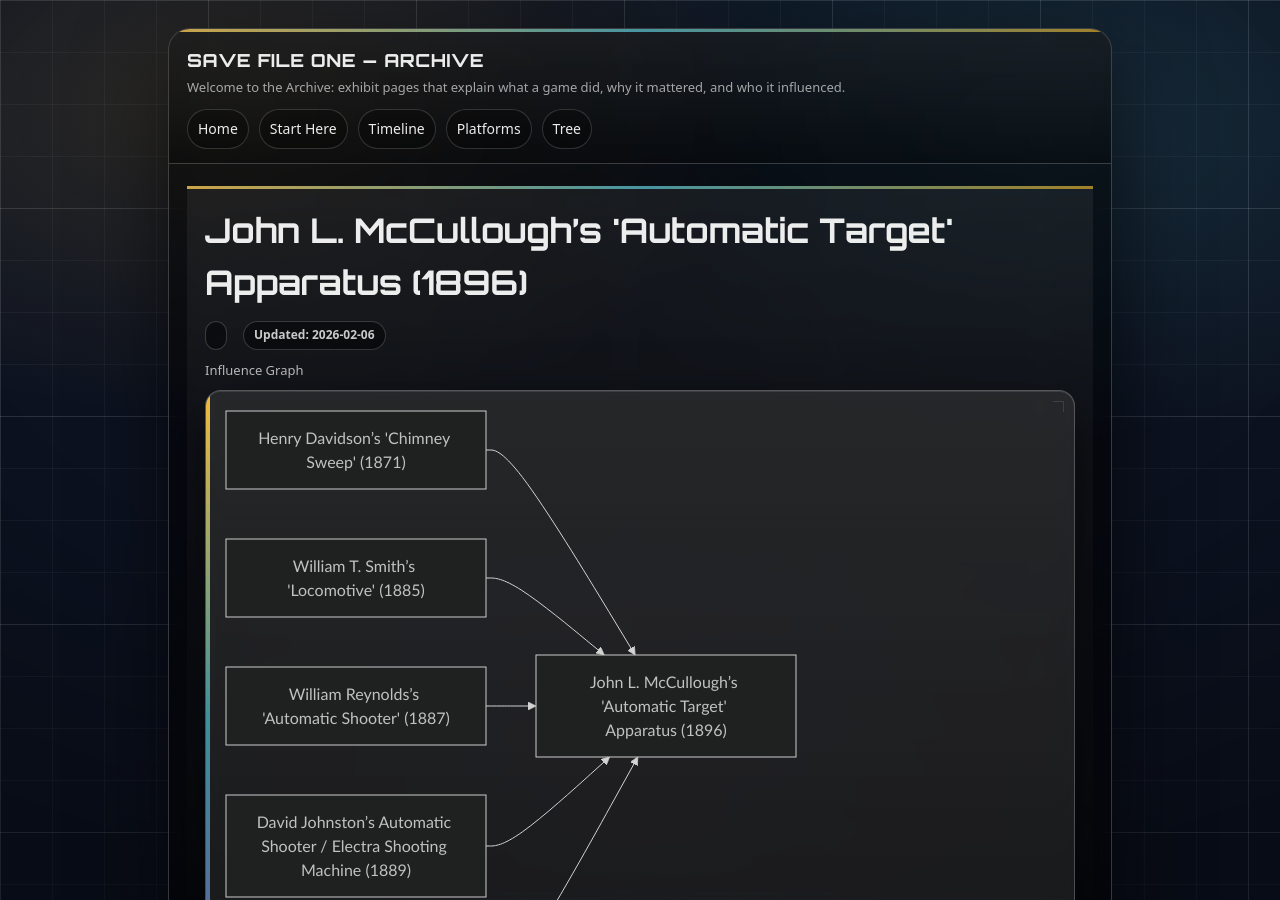
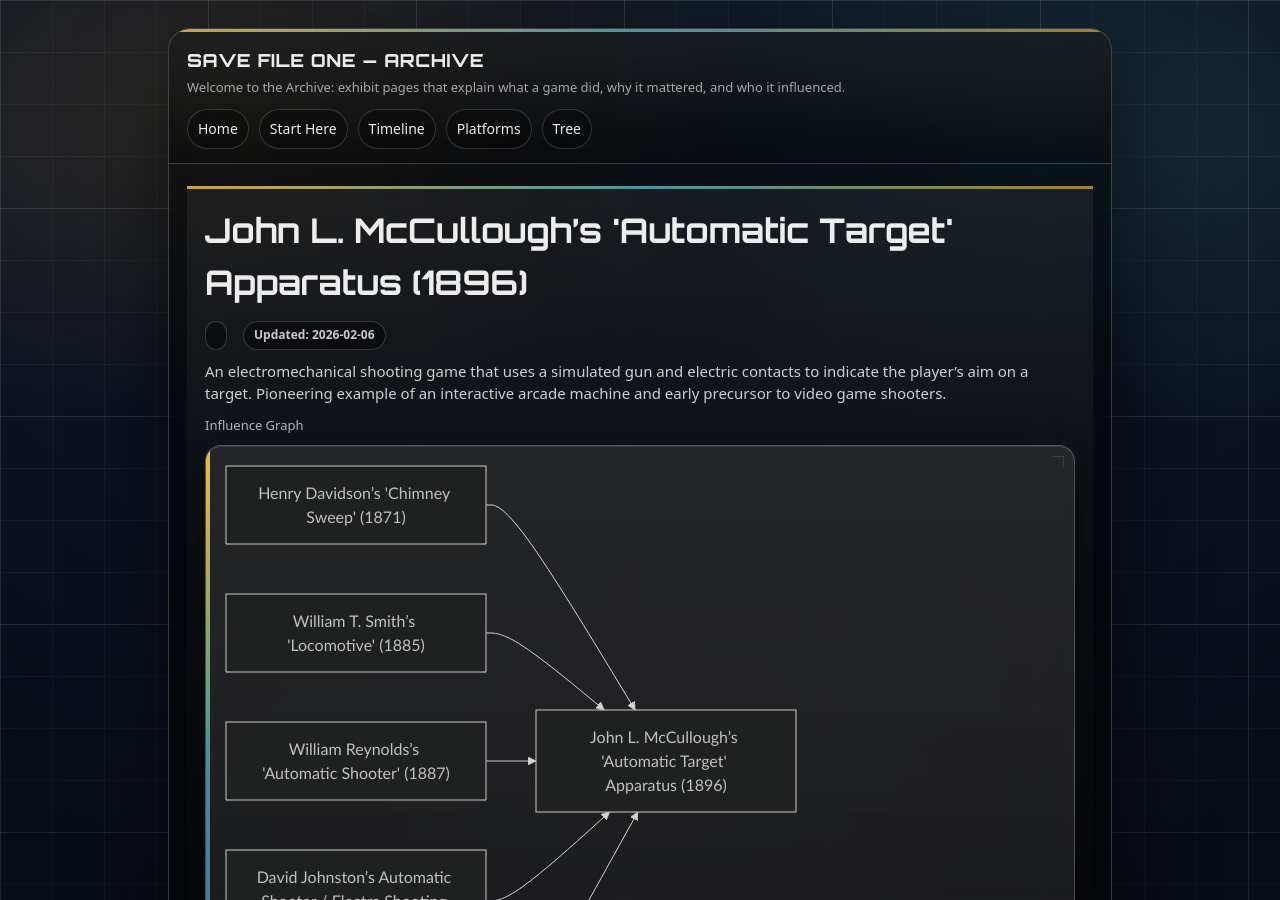
Before and after one commit to BacchusA/savefileone-archive, a Jekyll site: the page built from _games/1896_automatic_target_apparatus.md, in a window 1280 px wide and 900 px high. Built offline with Jekyll 4.4.1, drawn with Linux system fonts in a browser that asks for light colours.

Commit message:
Update 1896_automatic_target_apparatus.md

```diff
--- a/_games/1896_automatic_target_apparatus.md
+++ b/_games/1896_automatic_target_apparatus.md
@@ -7,7 +7,7 @@ platform: ""
 developer: "John L. McCullough"
 publisher: ""
 updated: 2026-02-06
-short_summary: ""
+short_summary: "An electromechanical shooting game that uses a simulated gun and electric contacts to indicate the player’s aim on a target. Pioneering example of an interactive arcade machine and early precursor to video game shooters."
 
 featured: true
 
```
